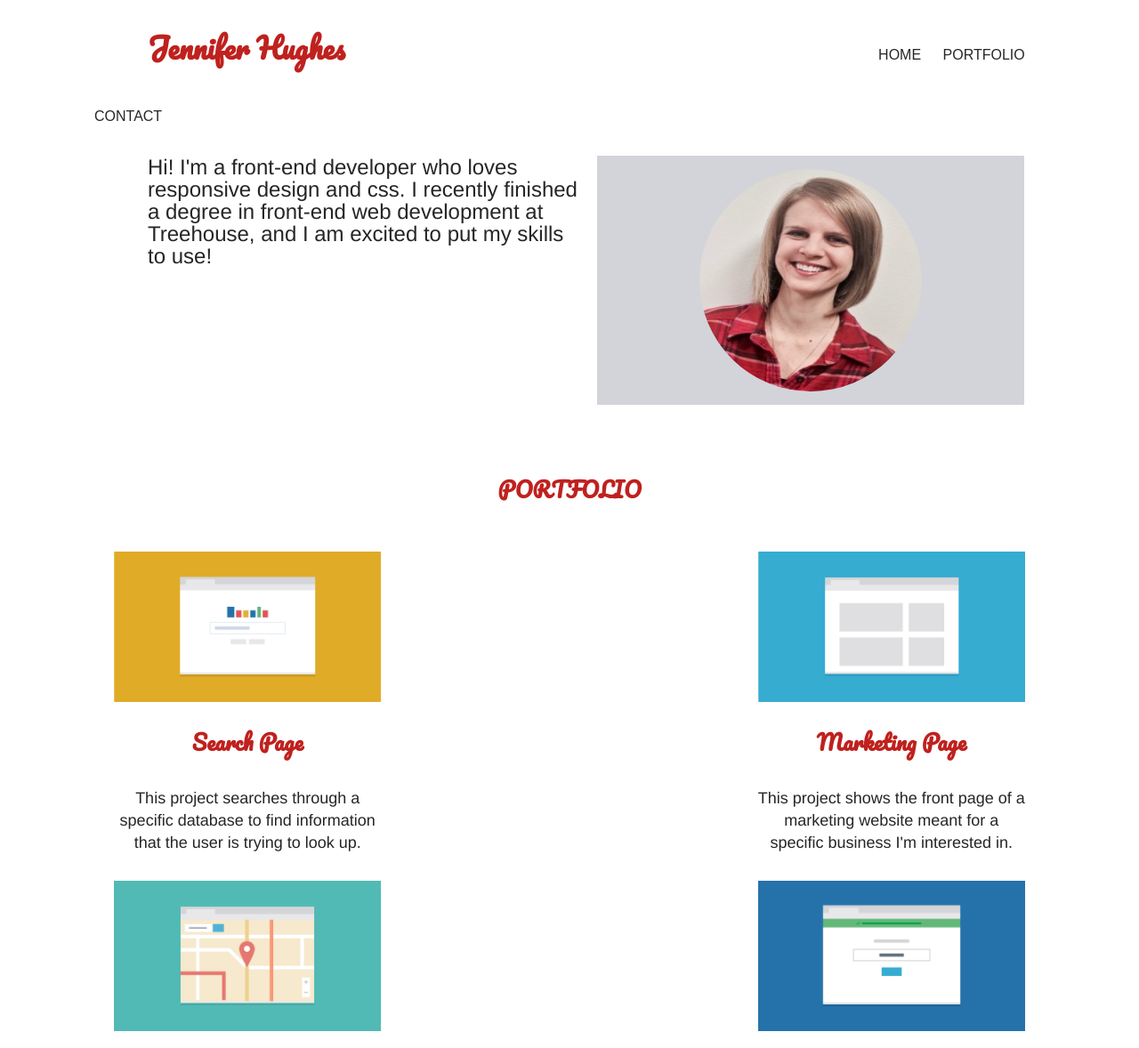
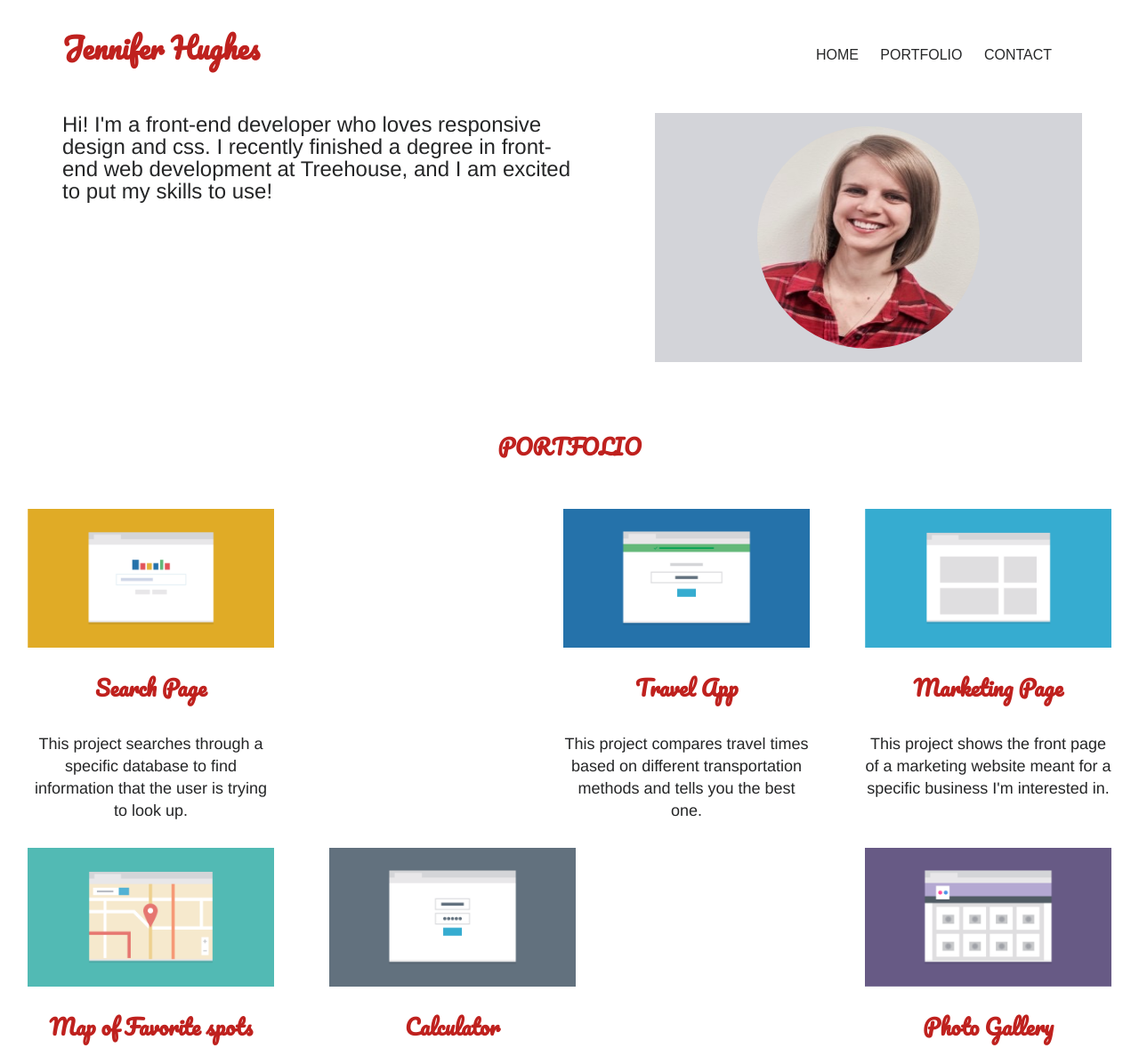
Before and after one commit to Hughes064/Responsive-Website, a plain HTML site: page index.html in a window 1280 px wide. Shown: the top 1178 px of the page at 89% size. Drawn offline with nearby package versions, Linux system fonts and the light colour scheme; a script that the page names is missing.

Commit message:
Worked on fixing design for desktop screen size. Still in progress.

```diff
--- a/stylesheets/style.css
+++ b/stylesheets/style.css
@@ -1,11 +1,8 @@
 /*****************************************************
 COLORS
-
 Red: #BF211E
 Charcol: #252627;
 Light gray: #D3D4D9;
-
-
 *****************************************************/
 
 /*****************************************************
@@ -297,12 +294,8 @@ footer {
 DESKTOP
 *****************************************************/
 
-@media screen and (min-width: 940px) {
+@media screen and (min-width: 1040px) {
 
-body {
-	width: 85%;
-	margin: 0 auto;
-}
 
 footer, div.contact, div.main-nav {
 	background-color: #ffffff;
@@ -323,8 +316,9 @@ h1 {
 }
 
 div.main-nav ul {
-	display: inline;
-	margin-left: 585px;
+	display: inline-block;
+	text-align: right;
+	width: 70%;
 }
 
 /*****************************************************
@@ -340,7 +334,7 @@ div.hero-img {
 	float: right;
 	margin: 0;
 	position: relative;
-	right: 33px;
+	right: 5%;
   }
 
  div.hero p, div.hero-img {
@@ -365,8 +359,7 @@ PORTFOLIO
 *****************************************************/
 
 div.left, div.right {
-	width: 30%;
-	margin: 0 19px;
+	width: 29%;
 
 }
 div.left {
@@ -375,6 +368,11 @@ div.left {
 
 div.right {
  	float: right;
+}
+
+div.port-piece {
+	height: 381px;
+	width: 301px;
 }
 
 /*****************************************************
```
